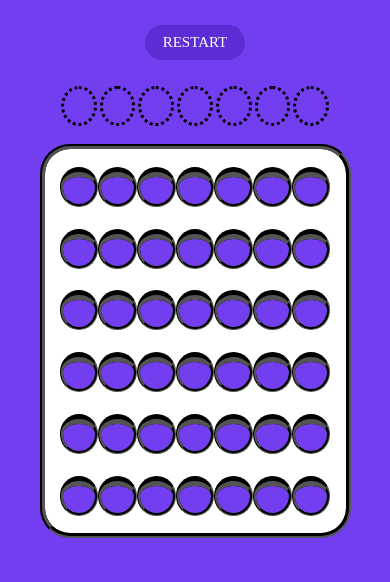
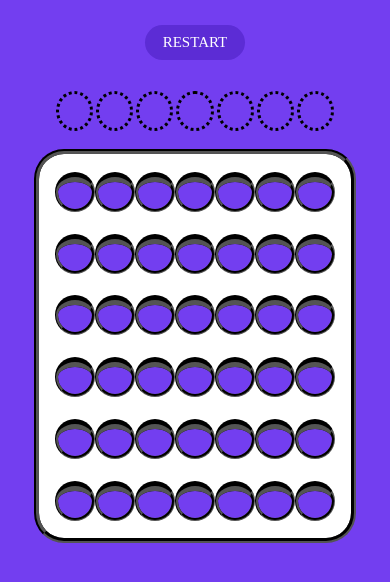
Before and after one commit to CrisChuquiruna/Cuatro-en-Linea, a plain HTML site: page index.html in a window 390 px wide. Drawn offline with Linux system fonts and the light colour scheme.

Commit message:
responsive

```diff
--- a/css/body.css
+++ b/css/body.css
@@ -35,7 +35,7 @@ body{
 
 
 @media screen and (max-width: 600px) {
-    .cuerpo {
+    .container {
         flex-direction: column;
     }
 
--- a/css/info_game.css
+++ b/css/info_game.css
@@ -5,6 +5,7 @@
 
 
 .notificacion{
+    width: 100%;
     font-size: 200%;
     margin: 5px;
     font-weight: bold;
@@ -12,3 +13,9 @@
     text-shadow: 2px 0 #000, -2px 0 #000, 0 2px #000, 0 -2px #000,
              1px 1px #000, -1px -1px #000, 1px -1px #000, -1px 1px #000
 }
+@media screen and (max-width: 600px) {
+    .info_game{
+        text-align: center;
+        width: 100%;
+    }
+}
```
